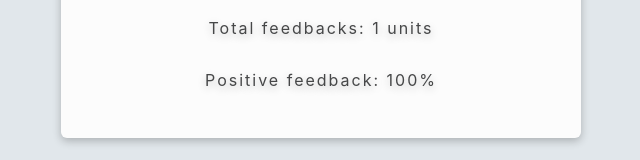
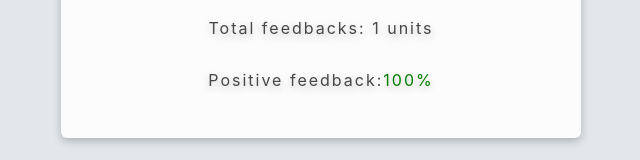
Before and after one commit to Fatiuk/goit-react-hw-02-feedback, a React (Create React App) app: page / in a window 1280 px wide. Both pictures are taken after a click on the button "Good". Shown: the part 363-523 px from the top of the page, without its empty margins (319-959 px from the left). Built offline with nearby package versions, Linux system fonts and the light colour scheme.

Commit message:
Style update

```diff
--- a/src/components/Feedback/Statistics/Statistics.jsx
+++ b/src/components/Feedback/Statistics/Statistics.jsx
@@ -22,7 +22,21 @@ const Statistics = ({
         <li>😞 Bad: {bad}</li>
       </StatisticsList>
       <p>Total feedbacks: {totalFeedbacks} units</p>
-      <p>Positive feedback: {positivePercentage}%</p>
+      <p>
+        Positive feedback:
+        <span
+          style={{
+            color:
+              positivePercentage <= 33
+                ? 'red'
+                : positivePercentage <= 66
+                ? 'orange'
+                : 'green',
+          }}
+        >
+          {positivePercentage}%
+        </span>
+      </p>
     </StatisticsWrap>
   );
 };
```
